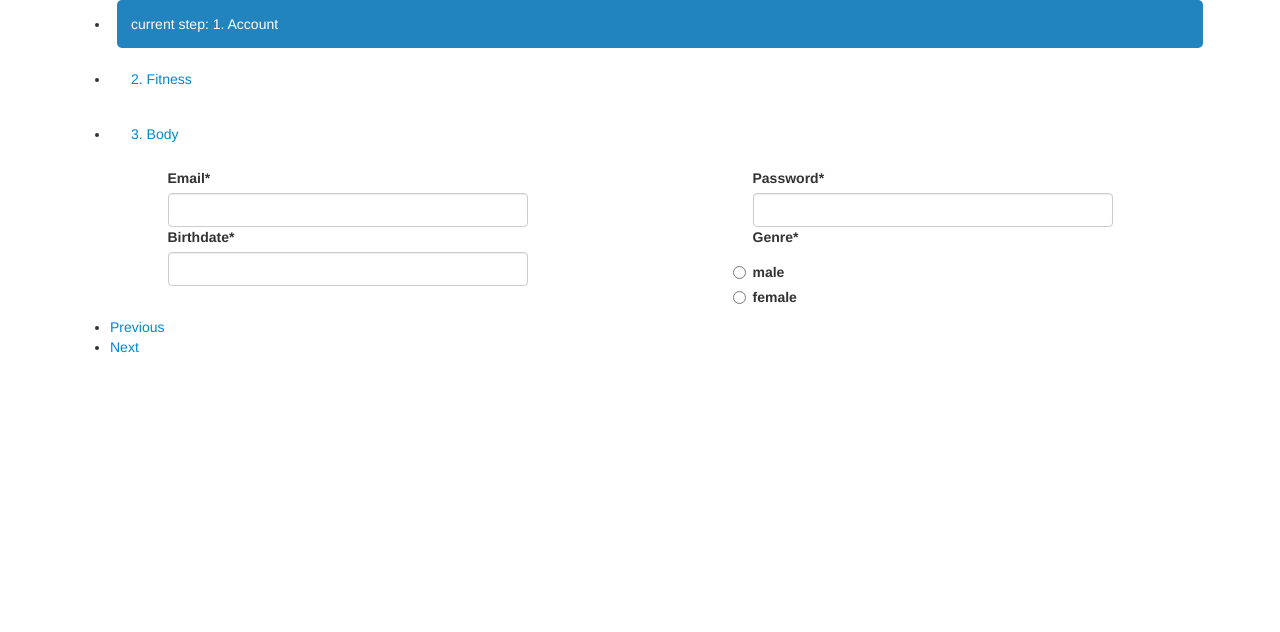
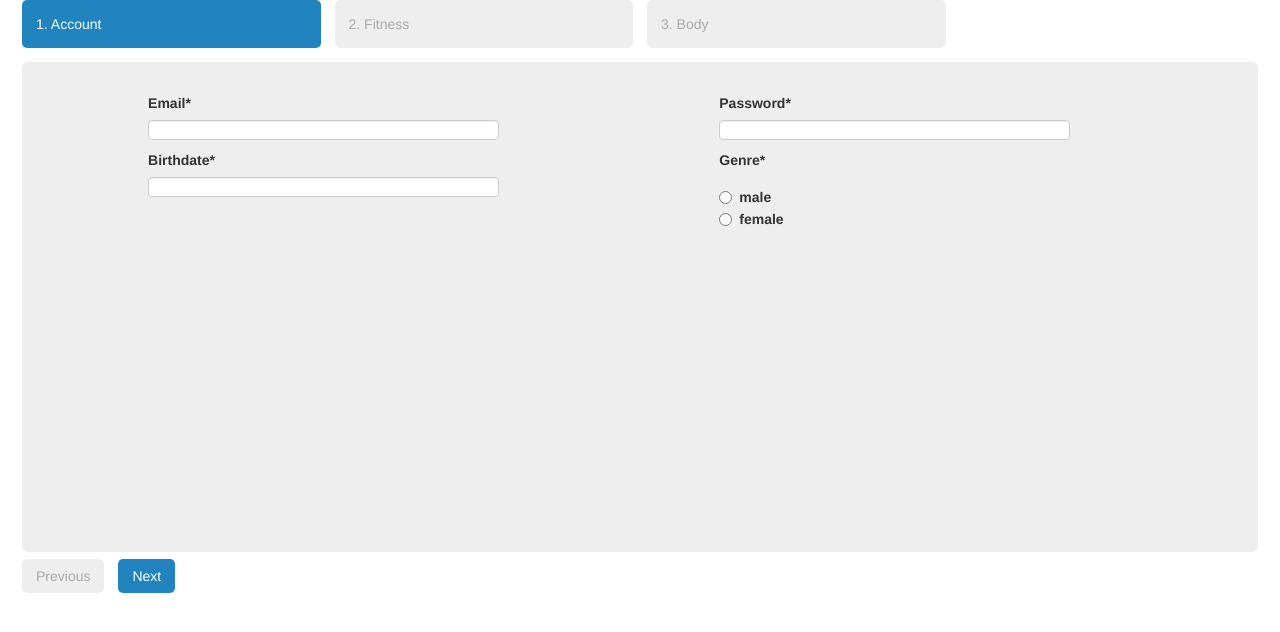
Before and after one commit to gymgithub/gym-web, a Django app: page / in a window 1280 px wide. Shown: the top 632 px of the page. Run offline with Django 3.2, Linux system fonts and the light colour scheme; parts of the project's set-up code (start-up, migrations or seed data) failed here and were passed over; some libraries are stand-ins or nearby versions.

Commit message:
Styles added in register form

```diff
--- /dev/null
+++ b/welofit-django/welofit/diets_generator/static/css/steps.css
@@ -0,0 +1,217 @@
+.wizard>.steps .current a, .wizard>.steps .current a:hover, .wizard>.steps .current a:active {
+    background: #2184be;
+    color: #fff;
+    cursor: default;
+}
+.wizard>.steps a, .wizard>.steps a:hover, .wizard>.steps a:active {
+    display: block;
+    width: auto;
+    margin: 0 .5em .5em;
+    padding: 1em 1em;
+    text-decoration: none;
+    -webkit-border-radius: 5px;
+    -moz-border-radius: 5px;
+    border-radius: 5px;
+}
+.wizard a, .tabcontrol a {
+    outline: 0;
+}
+.wizard>.steps>ul>li, .wizard>.actions>ul>li {
+    float: left;
+}
+.wizard>.steps>ul>li {
+    width: 25%;
+}
+.wizard ul>li, .tabcontrol ul>li {
+    display: block;
+    padding: 0;
+}
+.wizard ul, .tabcontrol ul {
+    list-style: none!important;
+    padding: 0;
+    margin: 0;
+}
+.wizard>.steps {
+    position: relative;
+    display: block;
+    width: 100%;
+}
+.wizard, .tabcontrol {
+    display: block;
+    width: 100%;
+    overflow: hidden;
+}
+.wizard>.steps>ul>li, .wizard>.actions>ul>li {
+    float: left;
+}
+.wizard>.steps>ul>li {
+    width: 25%;
+}
+.wizard ul>li, .tabcontrol ul>li {
+    display: block;
+    padding: 0;
+}
+.wizard>.steps .disabled a, .wizard>.steps .disabled a:hover, .wizard>.steps .disabled a:active {
+    background: #eee;
+    color: #aaa;
+    cursor: default;
+}
+.wizard>.steps a, .wizard>.steps a:hover, .wizard>.steps a:active {
+    display: block;
+    width: auto;
+    margin: 0 .5em .5em;
+    padding: 1em 1em;
+    text-decoration: none;
+    -webkit-border-radius: 5px;
+    -moz-border-radius: 5px;
+    border-radius: 5px;
+}
+
+.wizard a, .tabcontrol a {
+    outline: 0;
+}
+.wizard>.content {
+    background: #eee;
+    display: block;
+    margin: .5em;
+    min-height: 35em;
+    overflow: hidden;
+    position: relative;
+    width: auto;
+    -webkit-border-radius: 5px;
+    -moz-border-radius: 5px;
+    border-radius: 5px;
+}
+.wizard>.content>.body {
+    float: left;
+    position: absolute;
+    width: 95%;
+    height: 95%;
+    padding: 2.5%;
+}
+.wizard>.content>.body label {
+    display: inline-block;
+    margin-bottom: .5em;
+}
+.wizard>.actions>ul {
+    display: inline-block;
+    text-align: right;
+}
+
+.wizard ul, .tabcontrol ul {
+    list-style: none!important;
+    padding: 0;
+    margin: 0;
+}
+.wizard>.actions>ul>li {
+    margin: 0 .5em;
+}
+.wizard>.steps>ul>li, .wizard>.actions>ul>li {
+    float: left;
+}
+
+.wizard ul>li, .tabcontrol ul>li {
+    display: block;
+    padding: 0;
+}
+.wizard>.actions .disabled a, .wizard>.actions .disabled a:hover, .wizard>.actions .disabled a:active {
+    background: #eee;
+    color: #aaa;
+}
+
+.wizard>.actions a, .wizard>.actions a:hover, .wizard>.actions a:active {
+    background: #2184be;
+    color: #fff;
+    display: block;
+    padding: .5em 1em;
+    text-decoration: none;
+    -webkit-border-radius: 5px;
+    -moz-border-radius: 5px;
+    border-radius: 5px;
+}
+.wizard a, .tabcontrol a {
+    outline: 0;
+}
+.wizard>.actions>ul>li {
+    margin: 0 .5em;
+}
+.wizard>.steps>ul>li, .wizard>.actions>ul>li {
+    float: left;
+}
+
+.wizard ul>li, .tabcontrol ul>li {
+    display: block;
+    padding: 0;
+}
+.wizard>.actions a, .wizard>.actions a:hover, .wizard>.actions a:active {
+    background: #2184be;
+    color: #fff;
+    display: block;
+    padding: .5em 1em;
+    text-decoration: none;
+    -webkit-border-radius: 5px;
+    -moz-border-radius: 5px;
+    border-radius: 5px;
+}
+.wizard a, .tabcontrol a {
+    outline: 0;
+}
+.wizard>.steps .disabled a, .wizard>.steps .disabled a:hover, .wizard>.steps .disabled a:active {
+    background: #eee;
+    color: #aaa;
+    cursor: default;
+}
+.wizard>.steps .error a, .wizard>.steps .error a:hover, .wizard>.steps .error a:active {
+    background: #ff3111;
+    color: #fff;
+}
+.wizard>.steps .done a, .wizard>.steps .done a:hover, .wizard>.steps .done a:active {
+    background: #9dc8e2;
+    color: #fff;
+}
+.wizard>.steps .current-info, .tabcontrol>.steps .current-info {
+    position: absolute;
+    left: -999em;
+}
+.wizard>.content>.body input {
+    display: block;
+    border: 1px solid #ccc;
+}
+a:hover, a:active {
+    color: #193954;
+    text-decoration: none;
+    outline: 0;
+}
+a:hover, a:focus {
+    color: #005580;
+    text-decoration: underline;
+}
+ label, select, button, input[type="button"], input[type="reset"], input[type="submit"], input[type="radio"], input[type="checkbox"] {
+    cursor: pointer;
+}
+
+
+textarea, input[type="text"], input[type="password"], input[type="datetime"], input[type="datetime-local"], input[type="date"], input[type="month"], input[type="time"], input[type="week"], input[type="number"], input[type="email"], input[type="url"], input[type="search"], input[type="tel"], input[type="color"], .uneditable-input {
+    background-color: #fff;
+    border: 1px solid #ccc;
+    -webkit-box-shadow: inset 0 1px 1px rgba(0,0,0,.075);
+    -moz-box-shadow: inset 0 1px 1px rgba(0,0,0,.075);
+    box-shadow: inset 0 1px 1px rgba(0,0,0,.075);
+    -webkit-transition: border linear .2s,box-shadow linear .2s;
+    -moz-transition: border linear .2s,box-shadow linear .2s;
+    -o-transition: border linear .2s,box-shadow linear .2s;
+    transition: border linear .2s,box-shadow linear .2s;
+}
+select, textarea, input[type="text"], input[type="password"], input[type="datetime"], input[type="datetime-local"], input[type="date"], input[type="month"], input[type="time"], input[type="week"], input[type="number"], input[type="email"], input[type="url"], input[type="search"], input[type="tel"], input[type="color"], .uneditable-input {
+    display: inline-block;
+    height: 20px;
+    padding: 4px 6px;
+    margin-bottom: 10px;
+    font-size: 14px;
+    line-height: 20px;
+    color: #555;
+    -webkit-border-radius: 4px;
+    -moz-border-radius: 4px;
+    border-radius: 4px;
+    vertical-align: middle;
+}
--- a/welofit-django/welofit/registro/templates/base.html
+++ b/welofit-django/welofit/registro/templates/base.html
@@ -3,7 +3,8 @@
 <html>
     <head>
         <link rel="stylesheet" href="https://maxcdn.bootstrapcdn.com/bootstrap/3.3.6/css/bootstrap.min.css">
-        <script src="https://code.jquery.com/jquery-2.2.1.js"></script>
+        <link rel="stylesheet" href="{% static 'css/steps.css' %}">
+        <script src="https://ajax.googleapis.com/ajax/libs/jquery/2.2.0/jquery.min.js"></script>
         <script src="{% static 'js/djangoajax.js' %}"></script>
         <script src="{% static 'js/jquery.steps.js' %}"></script>
         <script src="{% static 'js/jquery.validate.js' %}"></script>
@@ -35,41 +36,9 @@
         });
         </script>
         <style>
-            .wizard>.steps .current a, .wizard>.steps .current a:hover, .wizard>.steps .current a:active {
-                background: #2184be;
-                color: #fff;
-                cursor: default;
-            }
-            .wizard>.steps a, .wizard>.steps a:hover, .wizard>.steps a:active {
+            .wizard>.content>.body .radio, .wizard>.content>.body .checkbox {
                 display: block;
-                width: auto;
-                margin: 0 .5em .5em;
-                padding: 1em 1em;
-                text-decoration: none;
-                -webkit-border-radius: 5px;
-                -moz-border-radius: 5px;
-                border-radius: 5px;
-            }
-            .wizard a, .tabcontrol a {
-                outline: 0;
-            }
-            a:hover, a:active {
-                color: #193954;
-                text-decoration: none;
-            }
-            a:hover, a:focus {
-                color: #005580;
-                text-decoration: underline;
-            }
-            a:hover, a:active {
-                outline: 0;
-            }
-            a {
-                color: #2184be;
-            }
-            a {
-                color: #08c;
-                text-decoration: none;
+                margin-left: 20px;
             }
         </style>
         <title>Welofit</title>
```
